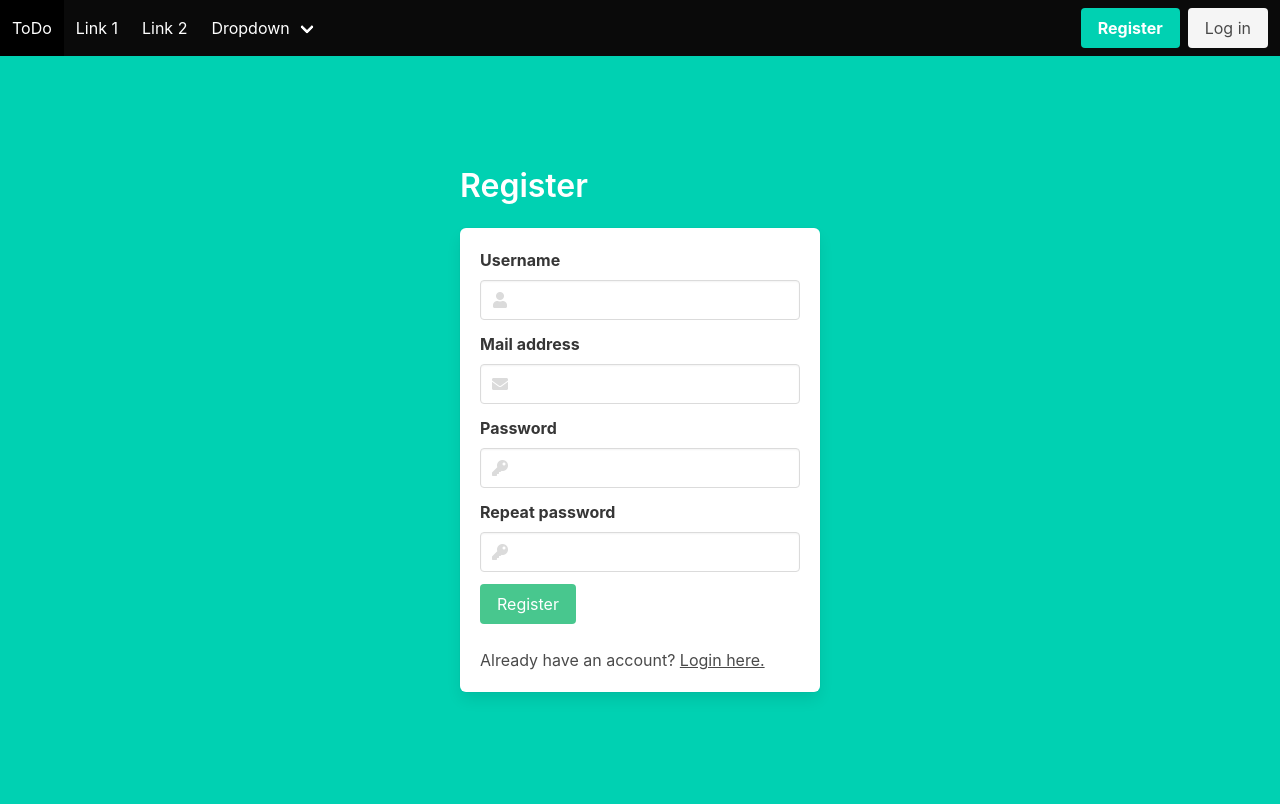
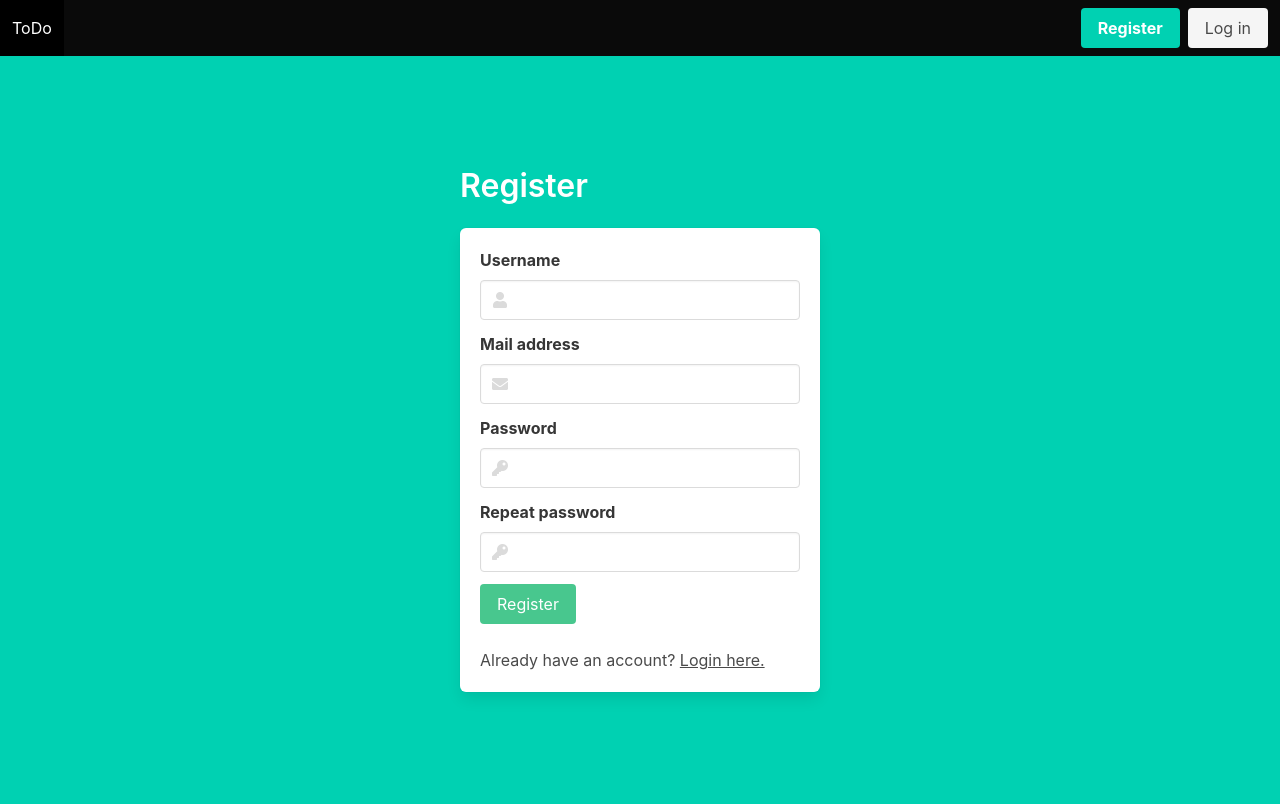
Before and after one commit to stefanvdlugt/todo, a Flask app: page /auth/register in a window 1280 px wide. Run offline with Flask 2, Linux system fonts and the light colour scheme.

Commit message:
Clean up dead links in navbar

```diff
--- a/app/templates/base.html
+++ b/app/templates/base.html
@@ -44,35 +44,6 @@
 
         <div class="navbar-menu">
             <div class="navbar-start">
-                <a class="navbar-item">
-                    Link 1
-                </a>
-
-                <a class="navbar-item">
-                    Link 2
-                </a>
-
-                <div class="navbar-item has-dropdown is-hoverable">
-                    <a class="navbar-link">
-                        Dropdown
-                    </a>
-
-                    <div class="navbar-dropdown">
-                        <a class="navbar-item">
-                            About
-                        </a>
-                        <a class="navbar-item">
-                            Jobs
-                        </a>
-                        <a class="navbar-item">
-                            Contact
-                        </a>
-                        <hr class="navbar-divider">
-                        <a class="navbar-item">
-                            Report an issue
-                        </a>
-                    </div>
-                </div>
             </div>
 
             <div class="navbar-end">
```
